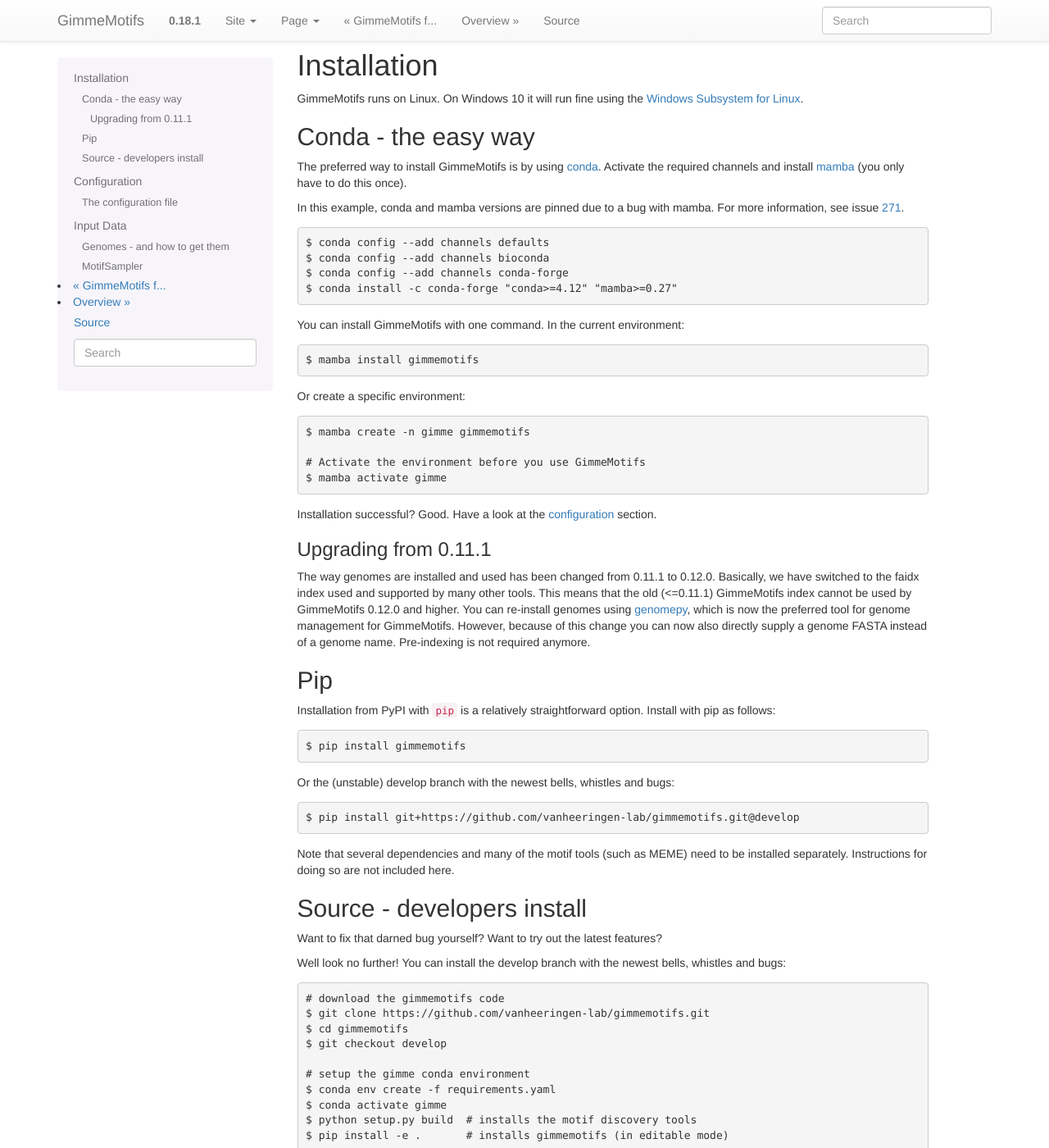
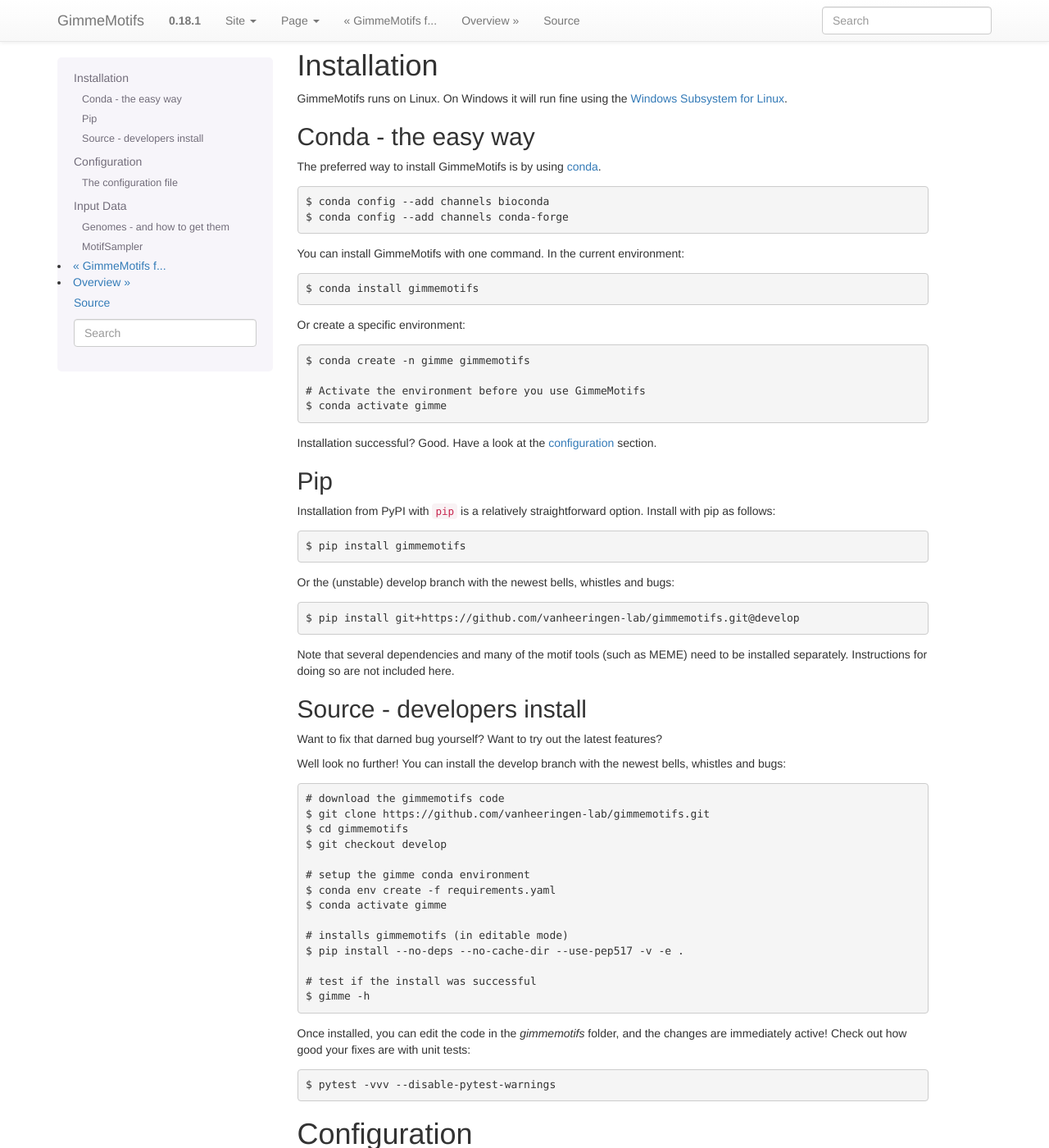
Before and after one commit to vanheeringen-lab/gimmemotifs, a Sphinx documentation site: the page built from docs/installation.rst, in a window 1280 px wide and 1400 px high. Shown: the whole window at 82% size. Built offline with Sphinx 7.4.7, drawn with Linux system fonts in a browser that asks for light colours; some of the changed text lies outside the part shown.

Commit message:
refactored packaging

```diff
--- a/docs/installation.rst
+++ b/docs/installation.rst
@@ -1,7 +1,7 @@
 Installation
 ============
 
-GimmeMotifs runs on Linux. On Windows 10 it will run fine using the `Windows Subsystem for Linux`_.
+GimmeMotifs runs on Linux. On Windows it will run fine using the `Windows Subsystem for Linux`_.
 
 ..  NOTE: nope. it hasn't worked in a while.
     Mac OSX should work and is included in the build test.
@@ -12,14 +12,12 @@ GimmeMotifs runs on Linux. On Windows 10 it will run fine using the `Windows Sub
 
 .. _`Install GimmeMotifs`:
 
+
+
 Conda - the easy way
 --------------------
 
 The preferred way to install GimmeMotifs is by using conda_.
-Activate the required channels and install mamba_ (you only have to do this once).
-
-In this example, conda and mamba versions are pinned due to a bug with mamba.
-For more information, see issue 271_.
 
 .. _conda: https://docs.continuum.io/anaconda
 .. _mamba: https://github.com/mamba-org/mamba
@@ -28,57 +26,29 @@ For more information, see issue 271_.
 
 ::
 
-    $ conda config --add channels defaults
     $ conda config --add channels bioconda
     $ conda config --add channels conda-forge
-    $ conda install -c conda-forge "conda>=4.12" "mamba>=0.27"
 
 You can install GimmeMotifs with one command. In the current environment:
 
 ::
 
-    $ mamba install gimmemotifs
+    $ conda install gimmemotifs
 
 Or create a specific environment:
 
 ::
 
-    $ mamba create -n gimme gimmemotifs
+    $ conda create -n gimme gimmemotifs
 
     # Activate the environment before you use GimmeMotifs
-    $ mamba activate gimme
+    $ conda activate gimme
 
 Installation successful? Good. Have a look at the :ref:`configuration<configuration>` section.
 
 .. _upgradegenome:
 
-Upgrading from 0.11.1
-^^^^^^^^^^^^^^^^^^^^^
 
-The way genomes are installed and used has been changed from 0.11.1 to 0.12.0.
-Basically, we have switched to the faidx index used and supported by many other tools.
-This means that the old (<=0.11.1) GimmeMotifs index cannot be used by GimmeMotifs 0.12.0 and higher.
-You can re-install genomes using genomepy_, which is now the preferred tool for genome management for GimmeMotifs.
-However, because of this change you can now also directly supply a genome FASTA instead of a genome name.
-Pre-indexing is not required anymore.
-
-.. _genomepy: https://github.com/vanheeringen-lab/genomepy
-
-..  NOTE: abbreviated
-    Alternative installation
-    ------------------------
-
-    Prerequisites
-    +++++++++++++
-
-    These are the prerequisites for a full GimmeMotifs installation.
-
-    - bedtools http://bedtools.readthedocs.io
-    - UCSC genePredToBed http://hgdownload.cse.ucsc.edu/admin/exe/linux.x86_64/genePredToBed
-    - UCSC bigBedToBed http://hgdownload.cse.ucsc.edu/admin/exe/linux.x86_64/bigBedToBed
-    - Perl + Algorithm::Cluster
-
-    In addition many of the motif tools (such as MEME) will need to be installed separately. Instructions for doing so are not included here.
 
 Pip
 ---
@@ -158,8 +128,9 @@ You can install the develop branch with the newest bells, whistles and bugs:
     # setup the gimme conda environment
     $ conda env create -f requirements.yaml
     $ conda activate gimme
-    $ python setup.py build  # installs the motif discovery tools
-    $ pip install -e .       # installs gimmemotifs (in editable mode)
+
+    # installs gimmemotifs (in editable mode)
+    $ pip install --no-deps --no-cache-dir --use-pep517 -v -e .
 
     # test if the install was successful
     $ gimme -h
@@ -331,16 +302,9 @@ After downloading a genome with genomepy, you can use its name (e.g. ``hg38``) f
 MotifSampler
 ------------
 
-If you want to use MotifSampler there is one more step that you'll have
-to take *after* installation of GimmeMotifs. For every organism, you will
-need a MotifSampler background. Note that human (hg19, hg38) and mouse (mm9, mm10) background models are included, so for these
-organisms MotifSampler will work out of the box. For other organisms the
-necessary background files can be created with ``CreateBackgroundModel``
-(which is included with GimmeMotifs or can be downloaded from the same
-site as MotifSampler). The background model file needs to be saved in
-the directory ``/usr/share/gimmemotifs/MotifSampler`` and it should be
-named ``<organism_index_name>.bg``. So, for instance, if I downloaded
-the human epd background
-(``epd_homo_sapiens_499_chromgenes_non_split_3.bg``), this file should
-be saved as ``/usr/share/gimmemotifs/MotifSampler/hg19.bg``.
-here.
+If you want to use MotifSampler there is one more step that you'll have to take *after* installation of GimmeMotifs. For every organism, you will need a MotifSampler background.
+Note that human (hg19, hg38) and mouse (mm9, mm10) background models are included, so for these
+organisms MotifSampler will work out of the box.
+For other organisms the necessary background files can be created with ``CreateBackgroundModel`` (which is included with GimmeMotifs or can be downloaded from the same site as MotifSampler).
+The background model file needs to be saved in the directory ``/usr/share/gimmemotifs/MotifSampler`` and it should be named ``<organism_index_name>.bg``.
+So, for instance, if I downloaded the human epd background (``epd_homo_sapiens_499_chromgenes_non_split_3.bg``), this file should be saved as ``/usr/share/gimmemotifs/MotifSampler/hg19.bg`` here.
--- a/gimmemotifs/__init__.py
+++ b/gimmemotifs/__init__.py
@@ -50,7 +50,7 @@ if logger.hasHandlers():
 logger.setLevel(_logging.DEBUG)
 
 # nice format
-screen_formatter = _logging.Formatter("%(asctime)s - %(levelname)s - %(message)s")
+screen_formatter = _logging.Formatter("%(asctime)s - %(levelname)s - %(message)s", "%H:%M:%S")
 
 # log to screen
 sh = _logging.StreamHandler()
```
Also changed, not shown: README.md (+38 -38 lines), docs/release_checklist.md (+16 -6 lines), pyproject.toml (+22 -14 lines), .travis.yml, data/__init__.py (deleted), 1 other file.
